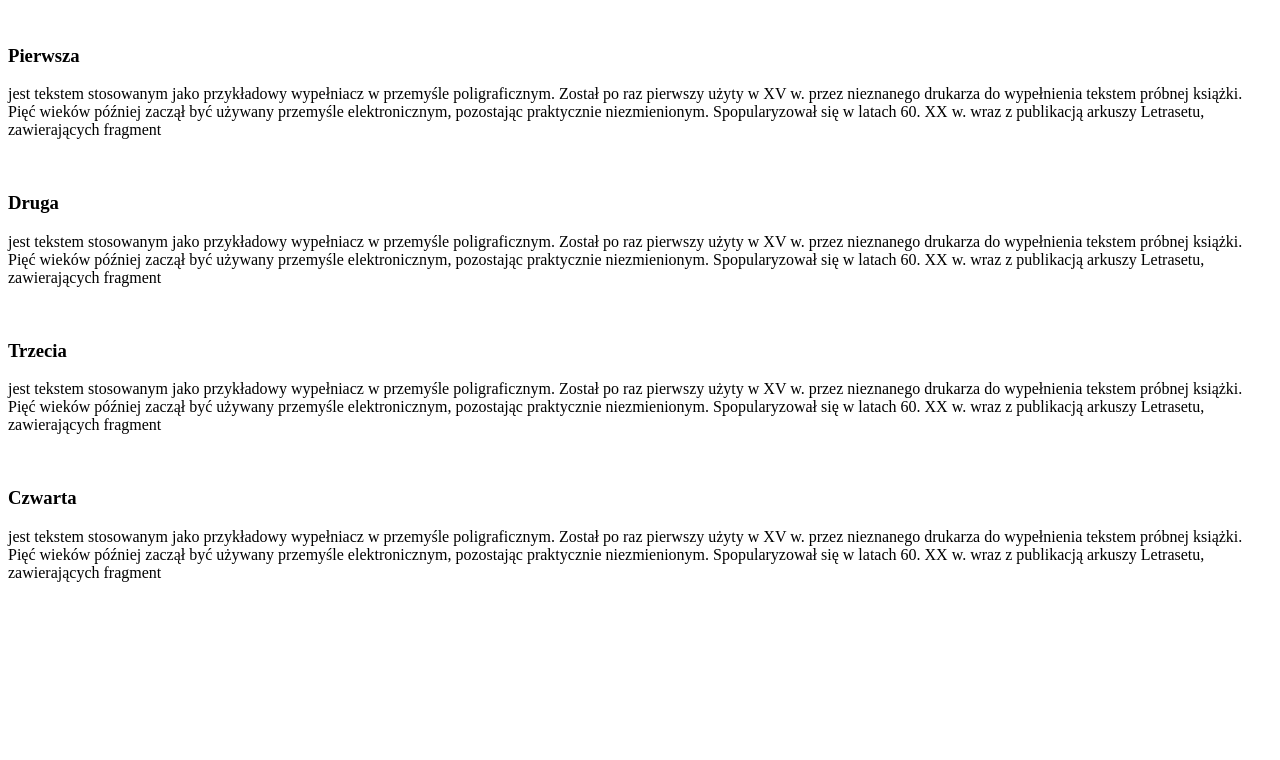
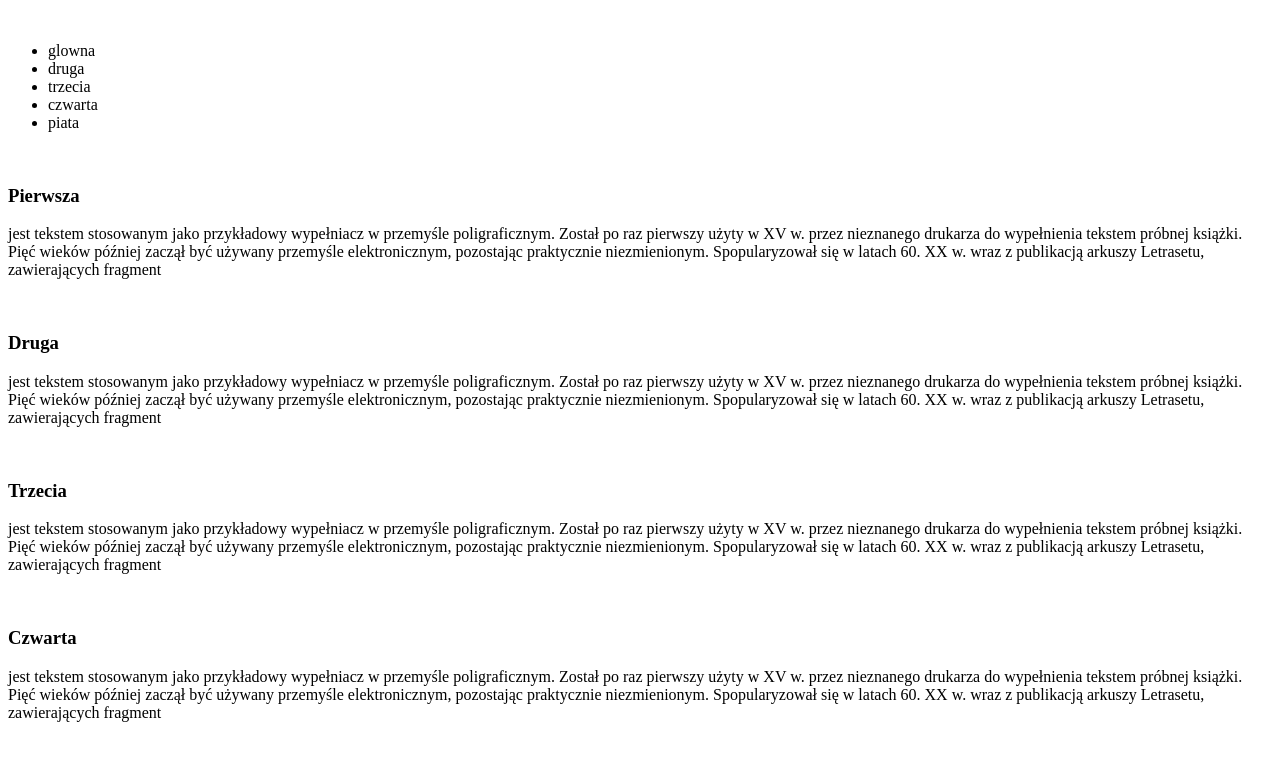
Before and after one commit to Krzysiek7777/projekt_page, a plain HTML site: page index.html in a window 1280 px wide. Drawn offline with Linux system fonts and the light colour scheme.

Commit message:
dodanie logicznego nava

```diff
--- a/index.html
+++ b/index.html
@@ -6,6 +6,14 @@
 <body>
 <article>
 <nav>
+<img/>
+<ul>
+<li> <a href="#"> </a>glowna </li>
+<li> <a href="#"> </a> druga</li>
+<li> <a href="#"> </a>trzecia </li>
+<li> <a href="#"> </a>czwarta </li>
+<li> <a href="#"> </a>piata </li>
+</ul>
 </nav>
 <header>
 </header>
```
